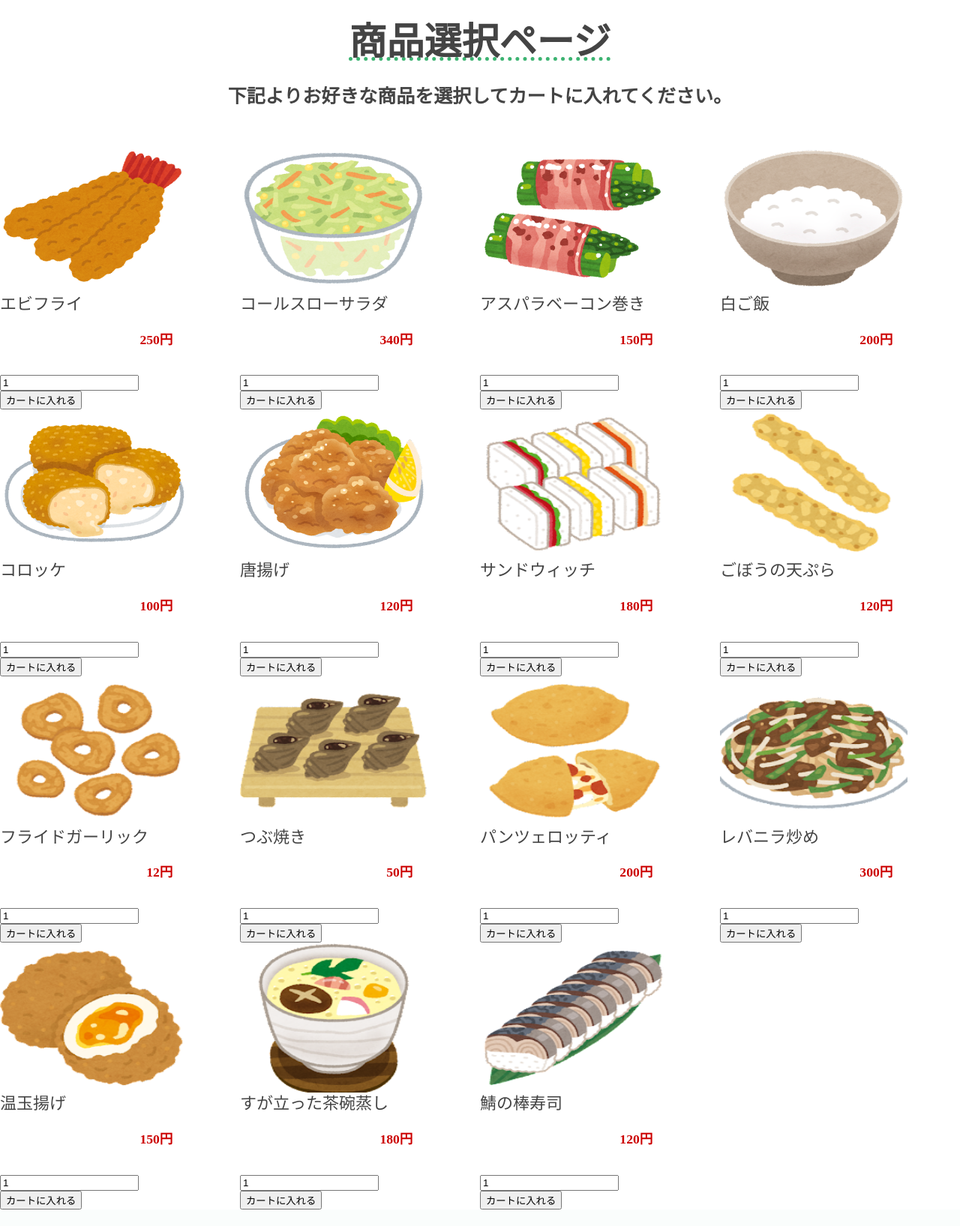
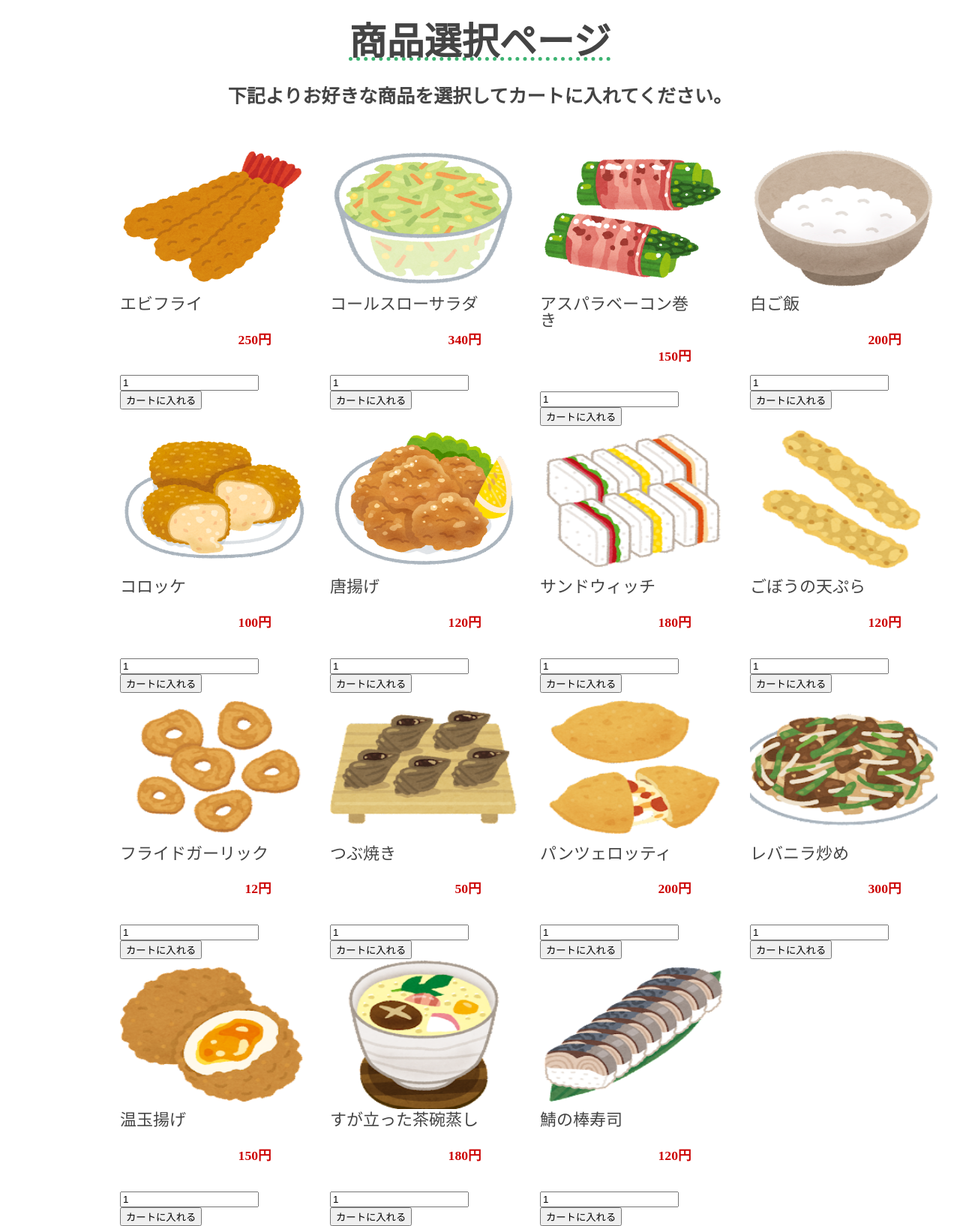
Before and after one commit to michikofujita/oh-bento, a PHP site: page /product.php in a window 1280 px wide. Shown: the part 169-1804 px from the top of the page at 75% size. Before the commit the page ends 1782 px from the top, so only its background shows below. Run offline with PHP 8.4, Linux system fonts and the light colour scheme.

Commit message:
メニューCSS編集

```diff
--- a/css/style.css
+++ b/css/style.css
@@ -16,7 +16,7 @@
   flex-wrap: wrap;
   list-style: none;
   /* justify-content: space-between; */
-  padding: 0;
+  padding-left: 160px;
   gap: 7%;
 }
 #product p {
--- a/product.php
+++ b/product.php
@@ -9,6 +9,7 @@ $price = isset($_GET['price']) ? htmlspecialchars($_GET['price'], ENT_QUOTES, 'u
 $count = isset($_GET['id']) ? htmlspecialchars($_GET['id'], ENT_QUOTES, 'utf-8') : '';
 require_once 'header.php';
 ?>
+
 
 
 <main id="product">
```
